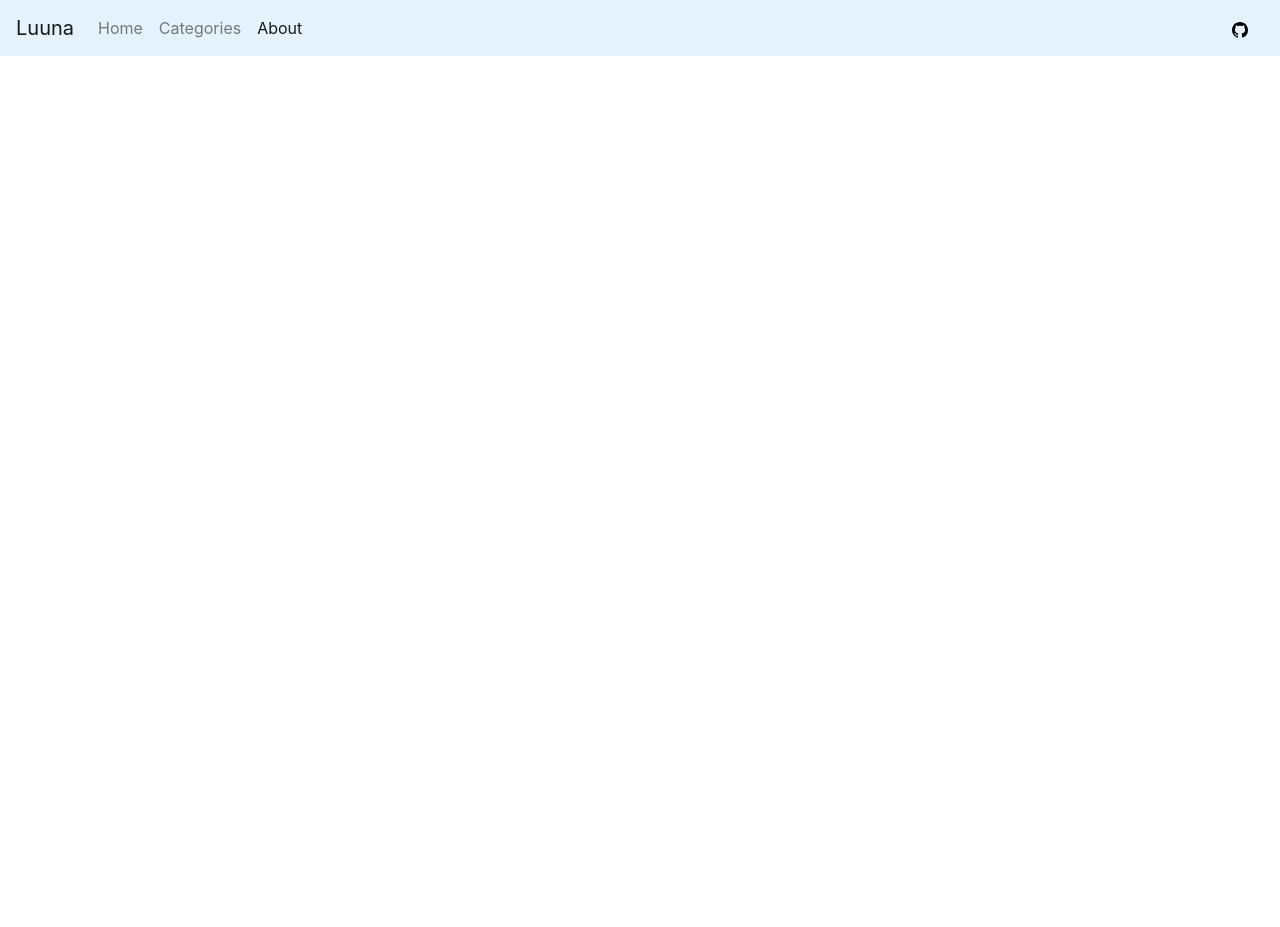
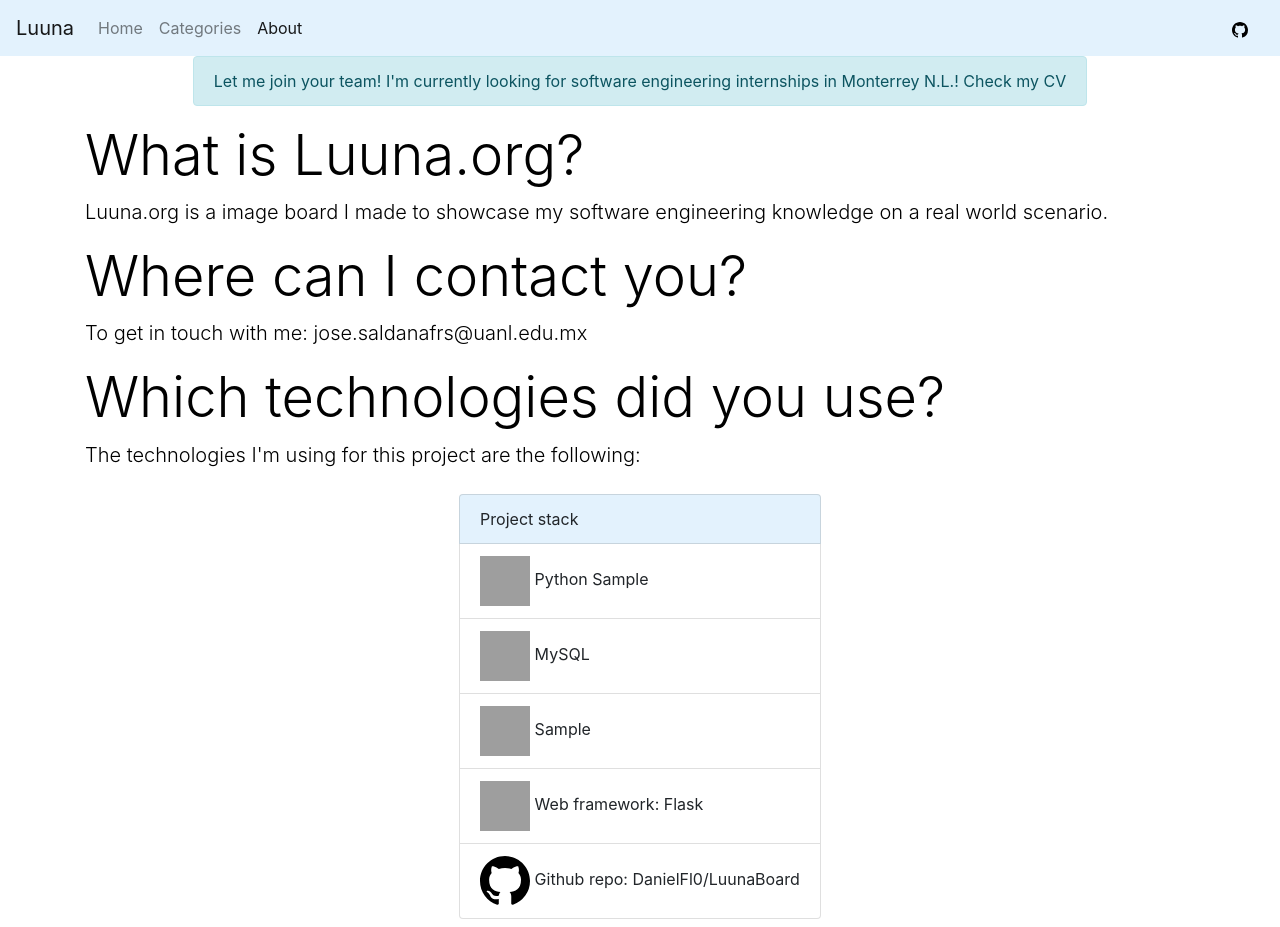
Before and after one commit to DanielFL0/LuunaBoard, a Flask app: template LuunaBoard/templates/about.html in a window 1280 px wide. Before the commit the page ends 56 px from the top, so only its background shows below. Run offline with Flask 2, Linux system fonts and the light colour scheme; the template is opened without the code that fills it: most values are stand-ins (such as "Sample title", 1, 10 or a date in 2020); grey boxes are pictures that could not be loaded.

Commit message:
Modify about.html

```diff
--- a/LuunaBoard/templates/about.html
+++ b/LuunaBoard/templates/about.html
@@ -37,5 +37,32 @@
         </div>
       </nav>
       <!--Rest of code below here-->
+      <div class="d-flex justify-content-center">
+        <div class="alert alert-info" role="alert">
+          Let me join your team! I'm currently looking for software engineering internships in Monterrey N.L.! Check my CV
+        </div>
+      </div>
+      <div class="container">
+        <h1 class="display-4" style="color: black;">What is Luuna.org?</h1>
+        <p class="lead" style="color: black;">Luuna.org is a image board I made to showcase my software engineering knowledge on a real world scenario.</p>
+      </div>
+      <div class="container">
+        <h1 class="display-4" style="color: black;">Where can I contact you?</h1>
+        <p class="lead" style="color: black;">To get in touch with me: jose.saldanafrs@uanl.edu.mx</p>
+      </div>
+      <div class="container">
+        <h1 class="display-4" style="color: black;">Which technologies did you use?</h1>
+        <p class="lead" style="color: black;">The technologies I'm using for this project are the following: </p>
+      </div>
+      <div class="d-flex justify-content-center">
+        <ul class="list-group p-2">
+          <li class="list-group-item" style="background-color: #e3f2fd;">Project stack</li>
+          <li class="list-group-item"><img src="{{ url_for('static', filename='media/logo-python.svg') }}" width="50" height="50"> Python {{ python_version }}</li>
+          <li class="list-group-item"><img src="{{ url_for('static', filename='media/server-outline.svg') }}" width="50" height="50"> MySQL</li>
+          <li class="list-group-item"><img src="{{ url_for('static', filename='media/terminal-outline.svg') }}" width="50" height="50"> {{ operating_system }}</li>
+          <li class="list-group-item"><img src="{{ url_for('static', filename='media/desktop-outline.svg') }}" width="50" height="50"> Web framework: Flask</li>
+          <li class="list-group-item"><img src="{{ url_for('static', filename='media/mark-github.svg') }}" width="50" height="50"> Github repo: DanielFl0/LuunaBoard</li>
+        </ul>
+      </div>
   </body>
 </html>
```
